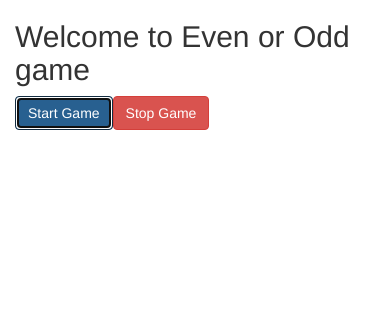
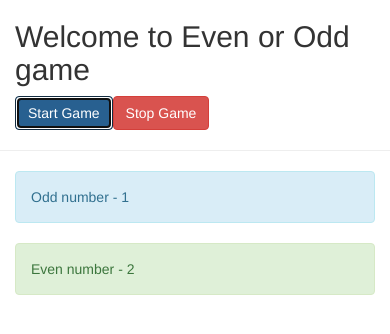
Before and after one commit to theglitcher97/angular_the_complete_guide_course, an Angular app: page / in a window 390 px wide. Both pictures are taken after a click on the button "Start Game". Shown: the top 334 px of the page. Built offline with nearby package versions, Linux system fonts and the light colour scheme.

Commit message:
feat: displaying info incoming from events

```diff
--- a/src/app/app.component.html
+++ b/src/app/app.component.html
@@ -2,5 +2,14 @@
   <div class="row">
     <app-game-control (evenNumberGeneratedEvent)="onIncomingNewEvenNumber($event)"
                       (oddNumberGeneratedEvent)="onIncomingNewOddNumber($event)"></app-game-control>
+    <hr>
+  </div>
+  <div class="row">
+    <div *ngFor="let number of evenAndOddNumbersList" class="col-md-12">
+      <app-even *ngIf="number % 2 === 0; else isOddNumber" [inputtedEvenNumber]="number"></app-even>
+      <ng-template #isOddNumber>
+        <app-odd [inputtedOddNumber]="number"></app-odd>
+      </ng-template>
+    </div>
   </div>
 </div>
--- a/src/app/app.component.ts
+++ b/src/app/app.component.ts
@@ -3,21 +3,16 @@ import { Component } from '@angular/core';
 @Component({
   selector: 'app-root',
   templateUrl: './app.component.html',
-  // styleUrls: ['./app.component.css']
-  styles: [
-    `
-      h1 {
-        color: teal;
-      }
-    `,
-  ],
+  styleUrls: ['./app.component.css'],
 })
 export class AppComponent {
+  public evenAndOddNumbersList: number[] = [];
+
   onIncomingNewEvenNumber(evenNumber: number) {
-    console.log(`even number -> ${evenNumber}`);
+    this.evenAndOddNumbersList.push(evenNumber);
   }
 
   onIncomingNewOddNumber(oddNumber: number) {
-    console.log(`odd number -> ${oddNumber}`);
+    this.evenAndOddNumbersList.push(oddNumber);
   }
 }
--- a/src/app/even/even.component.html
+++ b/src/app/even/even.component.html
@@ -1 +1 @@
-<p>even works!</p>
+<div class="alert alert-success">Even number - {{inputtedEvenNumber}}</div>
--- a/src/app/even/even.component.ts
+++ b/src/app/even/even.component.ts
@@ -1,10 +1,10 @@
-import { Component } from '@angular/core';
+import { Component, Input } from '@angular/core';
 
 @Component({
   selector: 'app-even',
   templateUrl: './even.component.html',
-  styleUrls: ['./even.component.css']
+  styleUrls: ['./even.component.css'],
 })
 export class EvenComponent {
-
+  @Input() inputtedEvenNumber!: number;
 }
--- a/src/app/odd/odd.component.html
+++ b/src/app/odd/odd.component.html
@@ -1 +1 @@
-<p>odd works!</p>
+<div class="alert alert-info">Odd number - {{inputtedOddNumber}}</div>
--- a/src/app/odd/odd.component.ts
+++ b/src/app/odd/odd.component.ts
@@ -1,10 +1,10 @@
-import { Component } from '@angular/core';
+import { Component, Input } from '@angular/core';
 
 @Component({
   selector: 'app-odd',
   templateUrl: './odd.component.html',
-  styleUrls: ['./odd.component.css']
+  styleUrls: ['./odd.component.css'],
 })
 export class OddComponent {
-
+  @Input() inputtedOddNumber!: number;
 }
```
